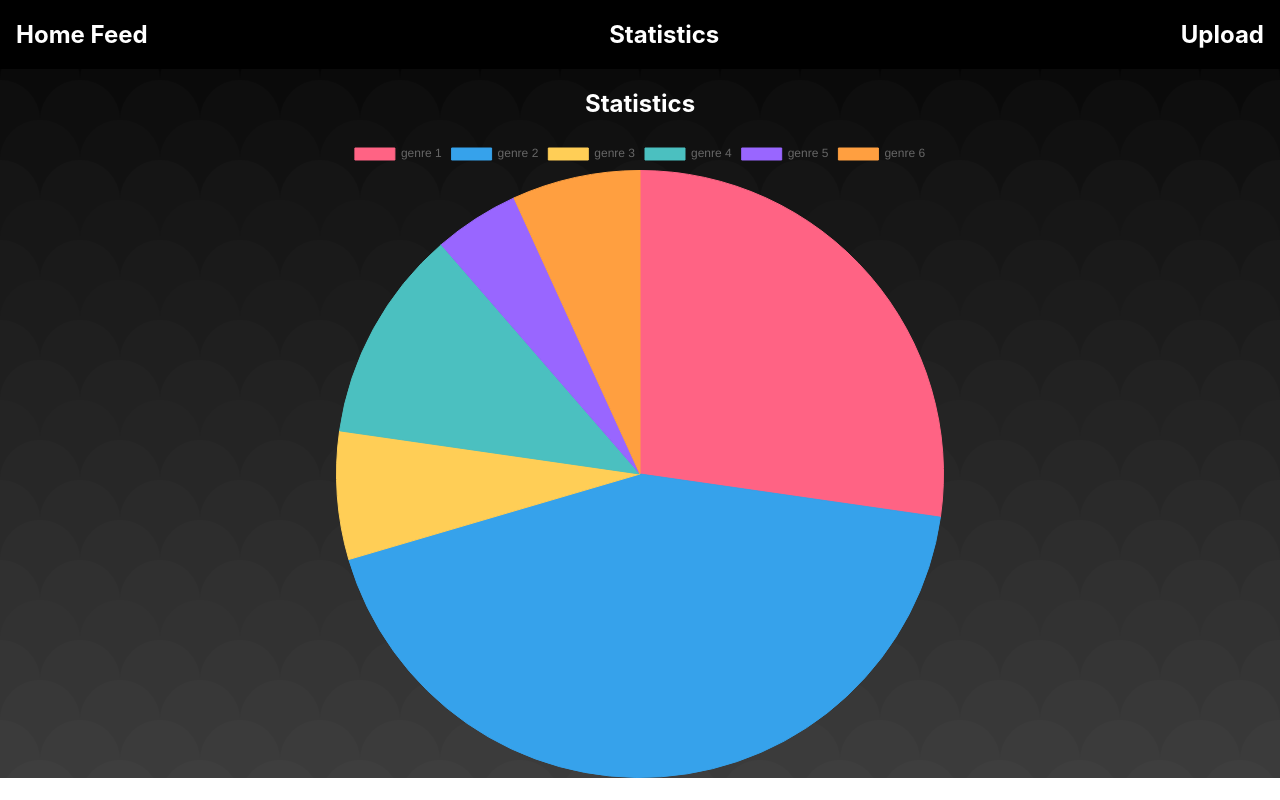
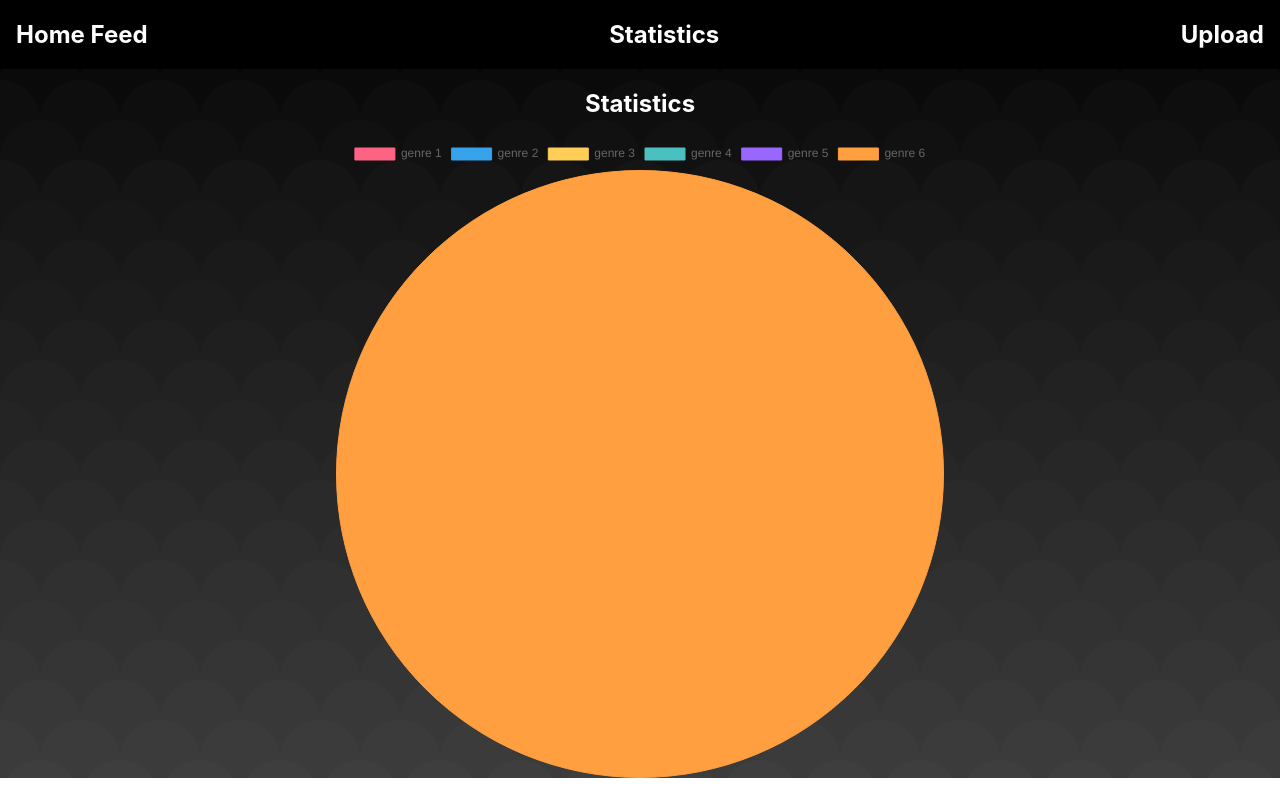
Before and after one commit to MadisonEvans94/project-2-picshare, a React (Create React App) app: page /statistics in a window 1280 px wide. Built offline with nearby package versions, Linux system fonts and the light colour scheme; data requests are answered from the project's data file.

Commit message:
standin functionality for genre updater in place

```diff
--- a/src/pages/Statistics/Statistics.jsx
+++ b/src/pages/Statistics/Statistics.jsx
@@ -1,14 +1,15 @@
 import React from "react";
 import PieChart from "../../components/PieChart/PieChart";
-import { useState } from "react";
+import { useState, useEffect } from "react";
 const Statistics = ({ masterList }) => {
-	const [formattedData, setFormattedData] = useState({
+	const [genreCount, setGenreCount] = useState([0, 0, 0, 0, 0, 0]);
+	const formattedData = {
 		labels: ["genre 1", "genre 2", "genre 3", "genre 4", "genre 5", "genre 6"],
 		datasets: [
 			{
 				label: "Distribution of Genres",
 
-				data: [12, 19, 3, 5, 2, 3],
+				data: genreCount,
 				backgroundColor: [
 					"rgba(255, 99, 132, 1)",
 					"rgba(54, 162, 235, 1)",
@@ -28,14 +29,15 @@ const Statistics = ({ masterList }) => {
 				borderWidth: 1,
 			},
 		],
-	});
-	function formatData(masterList) {
-		/**
-		 * take the database object: [{},{},{}] ... and use it to fill out the data attribute in formattedData
+	};
+	function countGenres(masterList) {
+		//TODO: take in masterList and perform logic to count up all the genres and store them in the genreCount state
+		setGenreCount([0, 0, 0, 0, 0, 1]);
+	}
+	useEffect(() => {
+		countGenres(masterList);
+	}, [masterList]);
 
-		 */
-		return null;
-	}
 	return (
 		<div className="page-container">
 			<h2>Statistics</h2>
```
